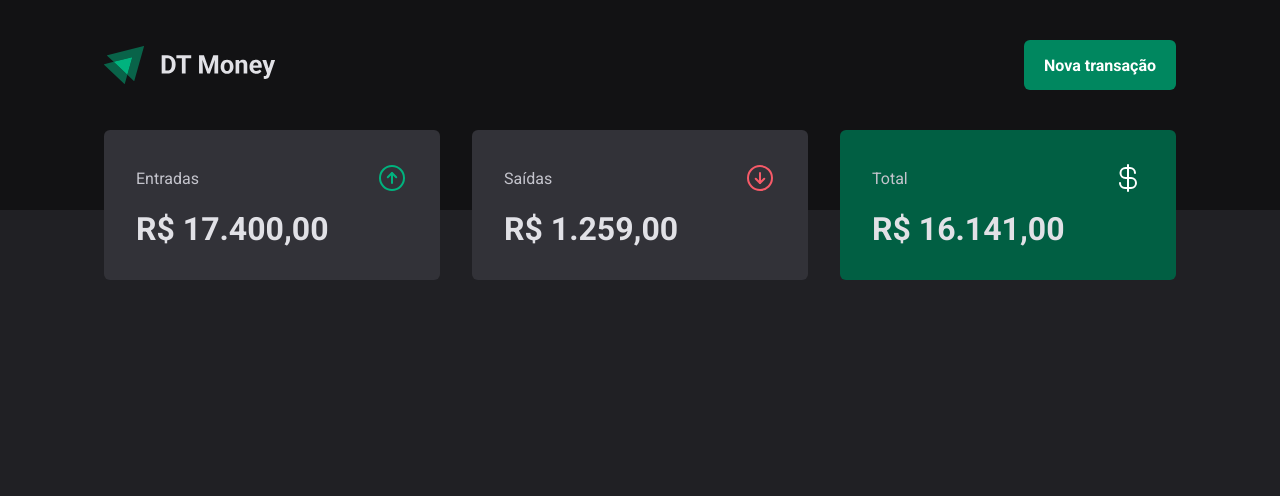
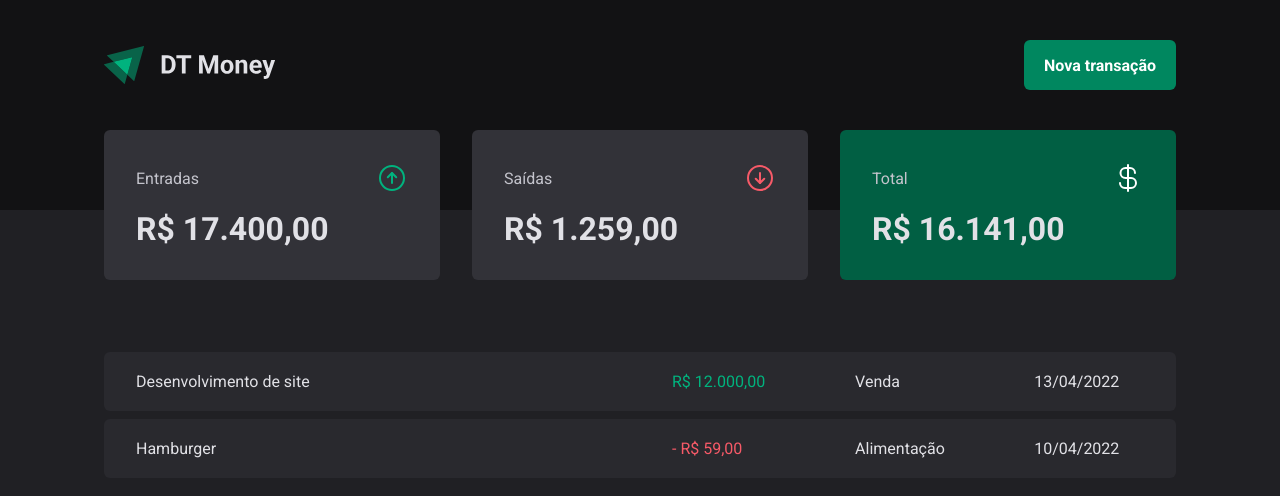
Before and after one commit to lmartinhao/03-dt-money, a React (Vite) app: page / in a window 1280 px wide. Shown: the top 496 px of the page. Built offline with nearby package versions, Linux system fonts and the light colour scheme.

Commit message:
transactions table added

```diff
--- a/src/pages/Transactions/index.tsx
+++ b/src/pages/Transactions/index.tsx
@@ -1,11 +1,40 @@
 import { Header } from '../../components/Header'
 import { Summary } from '../../components/Summary'
+
+import {
+  PriceHighlight,
+  TransactionsContainer,
+  TransactionsTable,
+} from './styles'
 
 export function Transactions() {
   return (
     <div>
       <Header />
       <Summary />
+      <TransactionsContainer>
+        <TransactionsTable>
+          <tbody>
+            <tr>
+              <td width="50%">Desenvolvimento de site</td>
+              <td>
+                <PriceHighlight variant="income">R$ 12.000,00</PriceHighlight>
+              </td>
+              <td>Venda</td>
+              <td>13/04/2022</td>
+            </tr>
+
+            <tr>
+              <td width="50%">Hamburger</td>
+              <td>
+                <PriceHighlight variant="outcome">- R$ 59,00</PriceHighlight>
+              </td>
+              <td>Alimentação</td>
+              <td>10/04/2022</td>
+            </tr>
+          </tbody>
+        </TransactionsTable>
+      </TransactionsContainer>
     </div>
   )
 }
--- a/src/pages/Transactions/styles.ts
+++ b/src/pages/Transactions/styles.ts
@@ -1 +1,41 @@
 import styled from 'styled-components'
+
+export const TransactionsContainer = styled.main`
+  width: 100%;
+  max-width: 1120px;
+  margin: 4rem auto 0;
+  padding: 0 1.5rem;
+`
+
+export const TransactionsTable = styled.table`
+  width: 100%;
+  border-collapse: separate;
+  border-spacing: 0 0.5rem;
+  /* margin-top: 1.5rem; */
+
+  td {
+    padding: 1.25rem 2rem;
+    background: ${(props) => props.theme['gray-700']};
+
+    &:first-child {
+      border-top-left-radius: 6px;
+      border-bottom-left-radius: 6px;
+    }
+
+    &:last-child {
+      border-top-right-radius: 6px;
+      border-bottom-right-radius: 6px;
+    }
+  }
+`
+
+interface PriceHighlightProps {
+  variant: 'income' | 'outcome'
+}
+
+export const PriceHighlight = styled.span<PriceHighlightProps>`
+  color: ${(props) =>
+    props.variant === 'income'
+      ? props.theme['green-300']
+      : props.theme['red-300']};
+`
```
